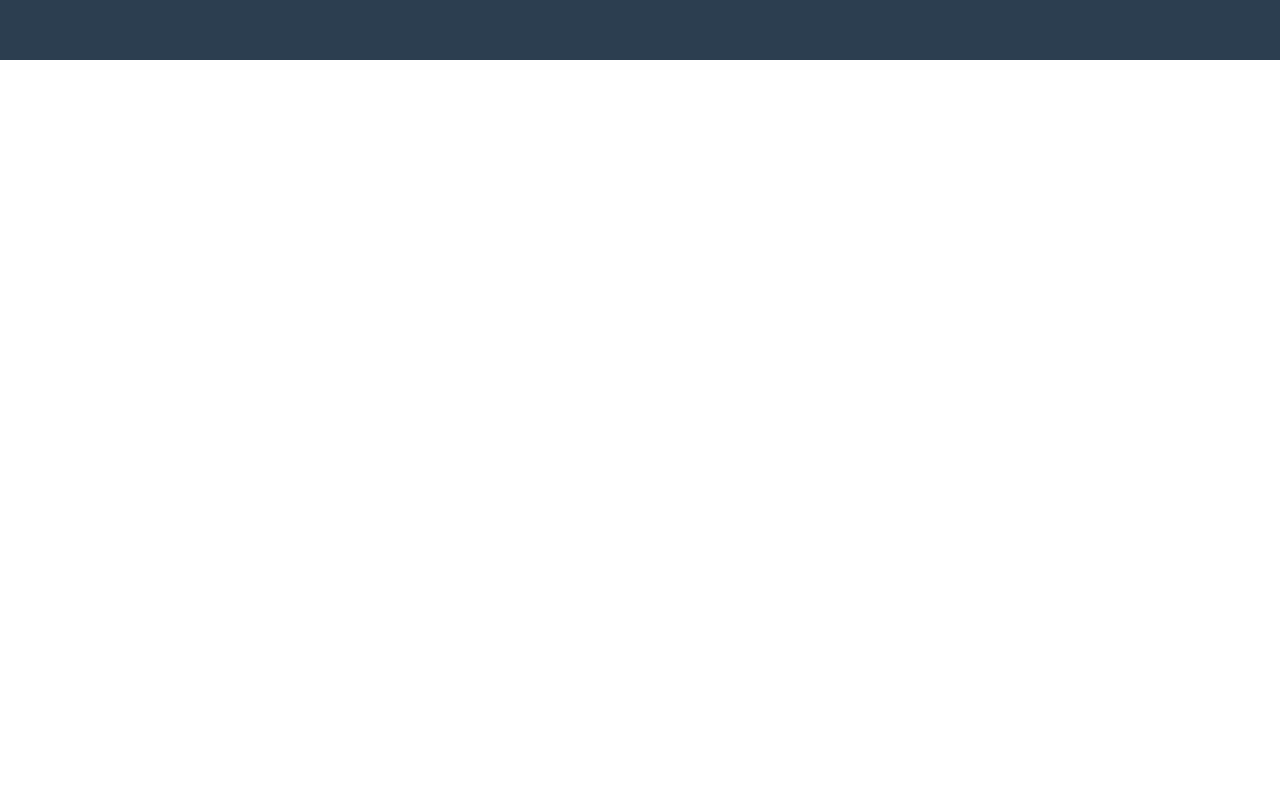
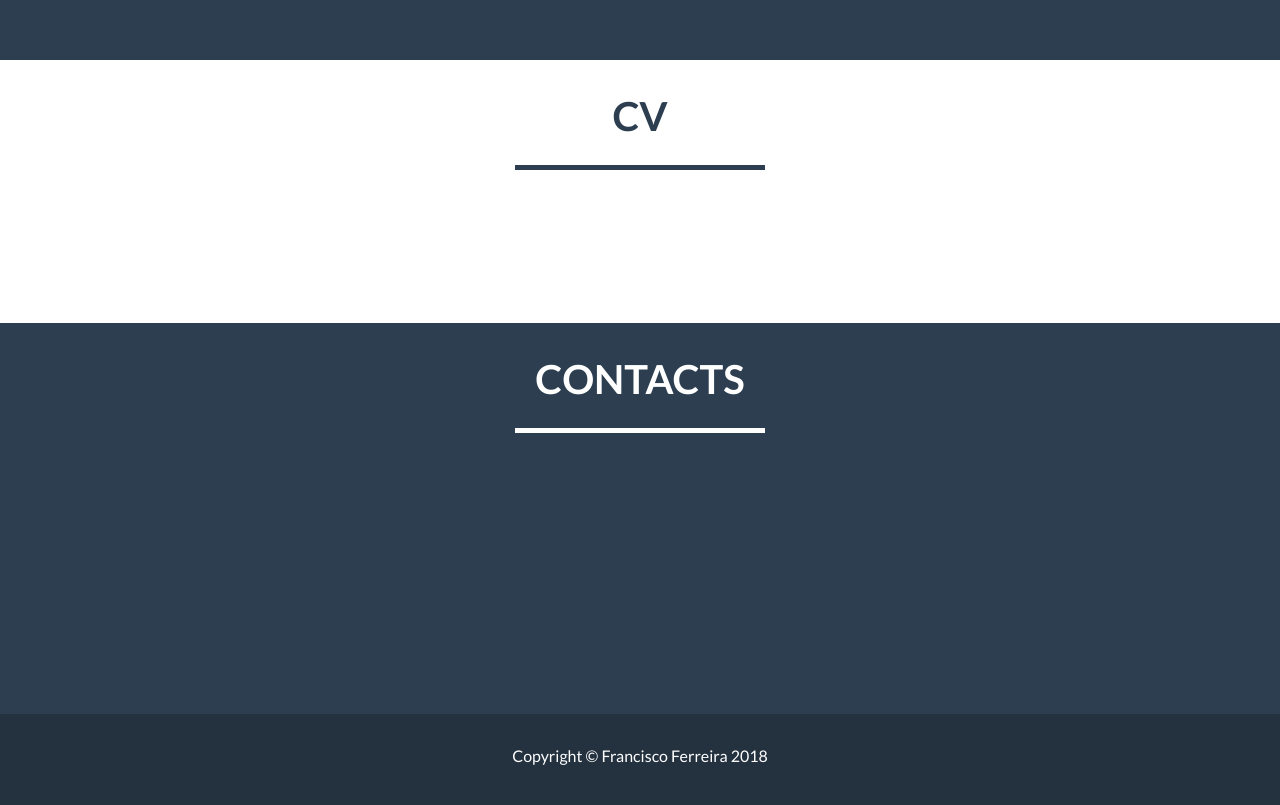
Before and after one commit to ff7/francisco_tf.github.io, a plain HTML site: page index.html in a window 1280 px wide. Shown: the part 1694-2499 px from the top of the page. Before the commit the page ends 1754 px from the top, so only its background shows below. Drawn offline with nearby package versions, Linux system fonts and the light colour scheme.

Commit message:
Add page structure

```diff
--- a/index.css
+++ b/index.css
@@ -1,6 +1,6 @@
 body{
     /* background: url(https://images.unsplash.com/photo-1474524955719-b9f87c50ce47?ixlib=rb-0.3.5&ixid=eyJhcHBfaWQiOjEyMDd9&s=c83ef66968ed8c6a5c1ac1111ee78c1e&auto=format&fit=crop&w=1052&q=80); */
-    /* background-color: #0c383e; */
+    /* background-color: rgb(44,62,80); */
     /* background-size: cover; */
     font-family: Lato;
     /* background-position: center; */
@@ -16,7 +16,7 @@ html{
 }
 
 nav{
-    /* margin-bottom: 5%; */
+    /* margin-top: 5%; */
 }
 
 hr{
@@ -86,7 +86,6 @@ h3{
 #about{
     background-color: white;
     color: rgb(44,62,80);
-    font-size: 5rem;
     text-align: center;
     padding-bottom: 30%;
     text-transform: uppercase;
@@ -99,6 +98,30 @@ h3{
     text-transform: uppercase;
 }
 
+#cv{
+    background-color: white;
+    color: rgb(44,62,80);
+    text-align: center;
+    padding-bottom: 10%;
+    text-transform: uppercase;
+}
+
+#contacts{
+    background-color: rgb(44,62,80);
+    text-align: center;
+    padding-bottom: 20%;
+    text-transform: uppercase;
+}
+
+#copyright{
+    background-color: rgb(36,50,64);
+    color: white;
+    text-align: center;
+    padding-bottom: 2.5%;
+    padding-top: 2.5%;
+    /* text-transform: uppercase; */
+}
+
 hr.star-primary {
     padding: 0;
     border: none;
--- a/index.html
+++ b/index.html
@@ -9,6 +9,7 @@
         <script defer src="https://use.fontawesome.com/releases/v5.0.6/js/all.js"></script>
         <link href="https://fonts.googleapis.com/css?family=Lato:400,700" rel="stylesheet">
         <link rel="stylesheet" href="index.css">
+        <script src="ff.js"></script>
 
     </head>
     <body>
@@ -22,16 +23,16 @@
             <div class="collapse navbar-collapse" id="navbarSupportedContent">
                 <ul class="navbar-nav ml-auto">
                     <li class="nav-item">
-                    <a class="nav-link" href = "#">About</a>
+                    <a class="nav-link" id = "button" href = "#about" >About</a>
                     </li>
                     <li class="nav-item">
-                        <a class="nav-link" href = "#">Projects</a>
+                        <a class="nav-link" href = "#projects">Projects</a>
                     </li>
                     <li class="nav-item">
-                        <a class="nav-link" href = "#">Contacts</a>
+                        <a class="nav-link" href = "#cv">CV</a>
                     </li>
                     <li class="nav-item">
-                        <a class="nav-link" href = "#">CV</a>
+                        <a class="nav-link" href = "#contacts">Contacts</a>
                     </li>
                 </ul>
             </div>
@@ -59,12 +60,25 @@
             <h2>About</h2>
             <hr class="star-primary">
         </section>
-
         <section id = "projects">
             <div class = "container"></div>
             <h2>Projects</h2>
             <hr class="star-primary">
         </section>
+        <section id = "cv">
+            <div class = "container"></div>
+            <h2>CV</h2>
+            <hr class="star-primary">
+        </section>
+        <section id = "contacts">
+            <div class = "container"></div>
+            <h2>Contacts</h2>
+            <hr class="star-primary">
+        </section>
+        <section id = "copyright">
+            <div class = "container"></div>
+            <h6>Copyright &copy; Francisco Ferreira 2018</h6>
+        </section>
 
     </body>
 </html>
```
Also changed, not shown: ff.js (added, +20 -0 lines).
